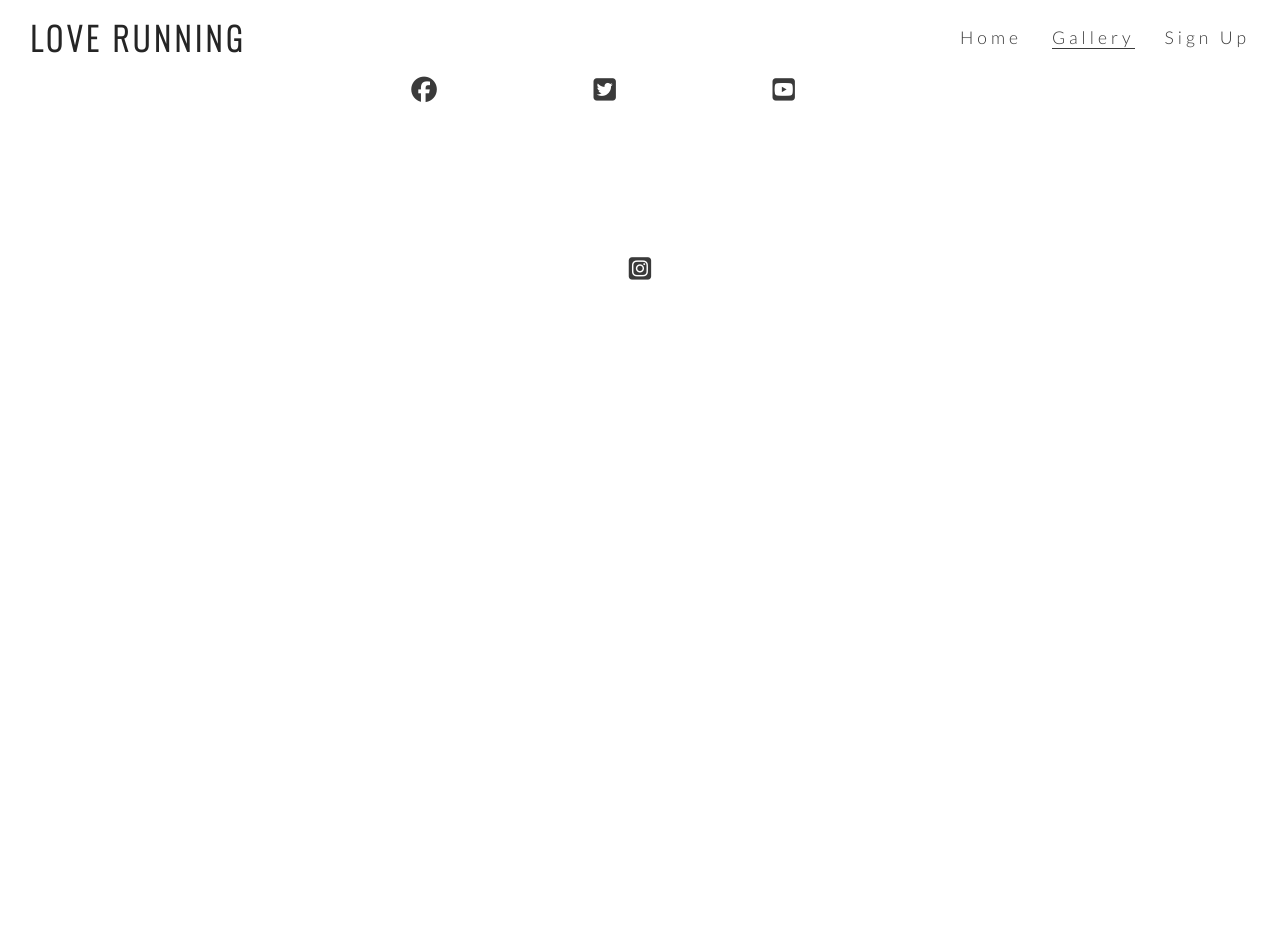
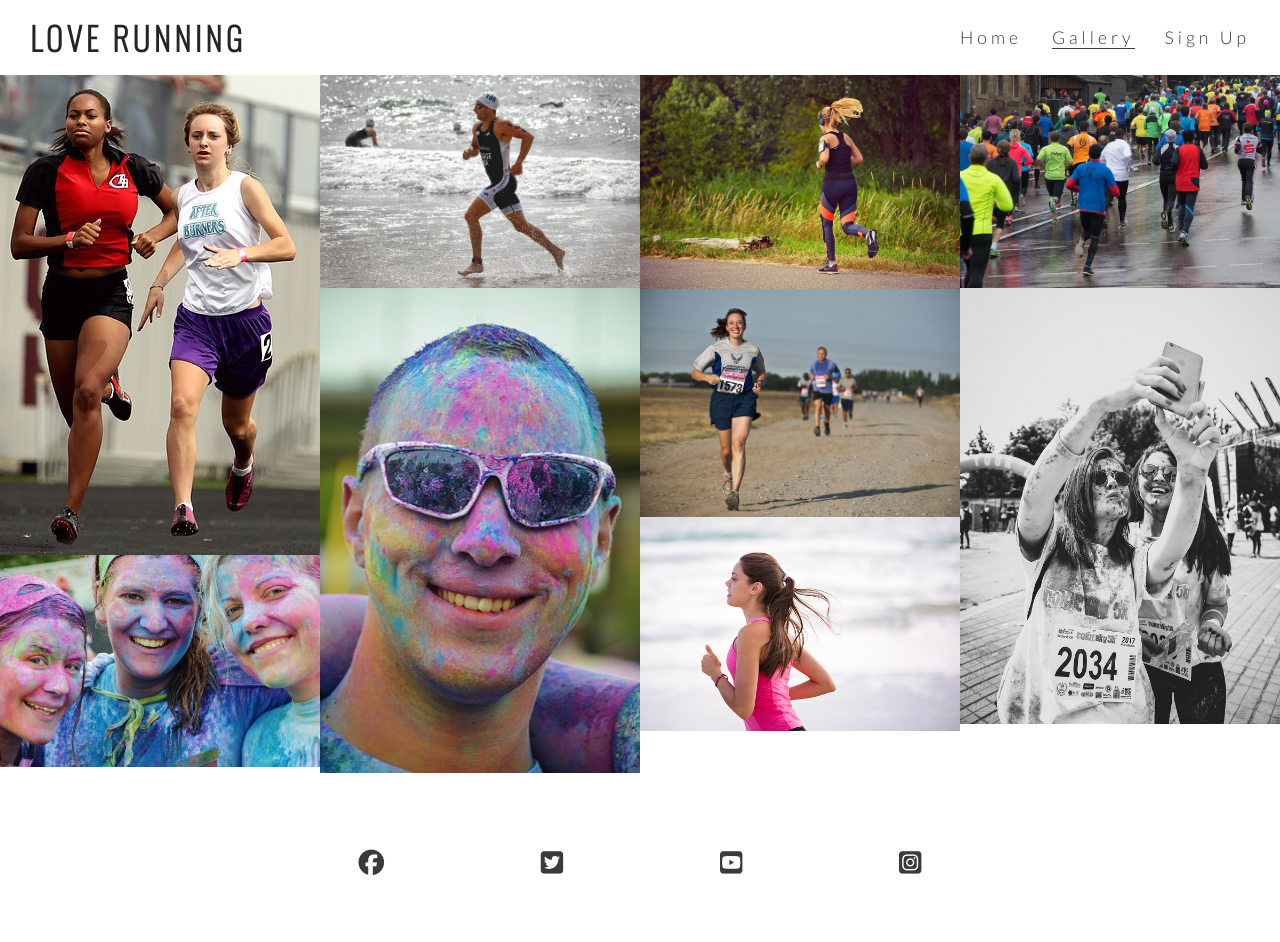
Before and after one commit to Harriss1989/love-running, a plain HTML site: page gallery.html in a window 1280 px wide. Before the commit the page ends 800 px from the top, so only its background shows below. Drawn offline with nearby package versions, Linux system fonts and the light colour scheme.

Commit message:
Add gallery images and masonry styleing

```diff
--- a/assets/css/style.css
+++ b/assets/css/style.css
@@ -240,3 +240,16 @@ footer {
     padding: 5%;
     color: #3a3a3a;
 }
+
+/* gallery */
+
+#photos {
+    clear: both;
+    line-height: 0;
+    column-count: 4;
+    column-gap: 0;
+}
+
+#photos > img {
+    width: 100%;
+}
--- a/gallery.html
+++ b/gallery.html
@@ -33,6 +33,19 @@
         </nav>
     </header>
 
+    <section id="photos">
+        <img src="assets/image/athletes.jpg" alt="two athletes running together">
+        <img src="assets/image/girls.jpg" alt="Three girls at charity paint running festival">
+        <img src="assets/image/runner3.jpg" alt="Solo male runner jogging on a beach">
+        <img src="assets/image/man.jpg" alt="Man at charity paint running festival">
+        <img src="assets/image/runner1.jpg" alt="Solo female runner jogging through Phoenix Park">
+        <img src="assets/image/runner2.jpg" alt="Runner compeating in marathon">
+        <img src="assets/image/runner4.jpg" alt="Solo female runner jogging on a beach">
+        <img src="assets/image/running_gang.jpg" alt="Large group of runners taking part in a marathon on a rainy day">
+        <img src="assets/image/mud-run.jpg" alt="two women runners taking a muddy selfie after the Mud Runners Championship">
+
+    </section>
+
     <footer>
         <ul class="social-networks">
             <li>
```
Also changed, not shown: assets/image/athletes.jpg (added), assets/image/girls.jpg (added), assets/image/man.jpg (added), assets/image/mud-run.jpg (added), assets/image/runner1.jpg (added), assets/image/runner2.jpg (added), assets/image/runner3.jpg (added), assets/image/runner4.jpg (added), assets/image/running_gang.jpg (added).
